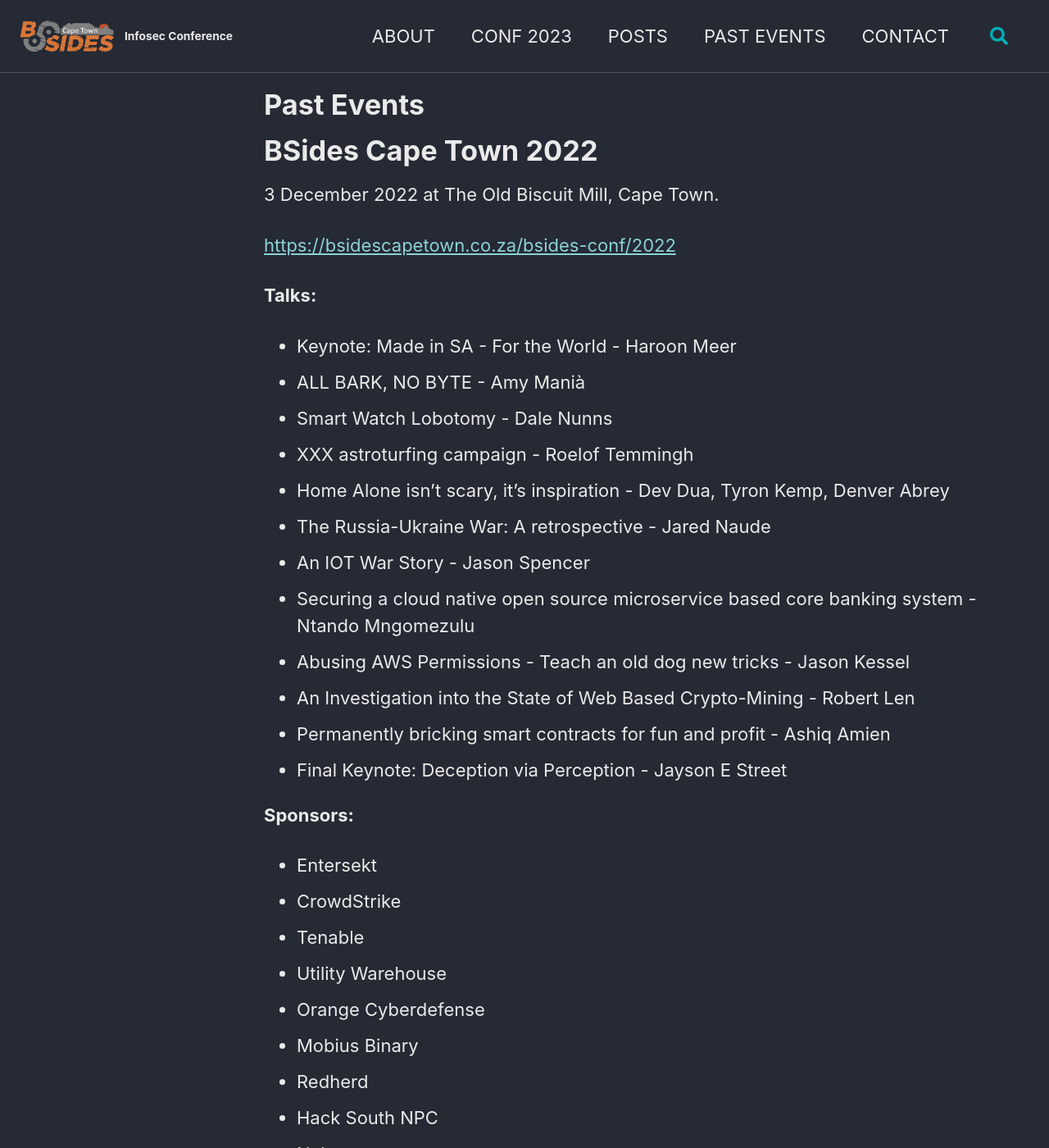
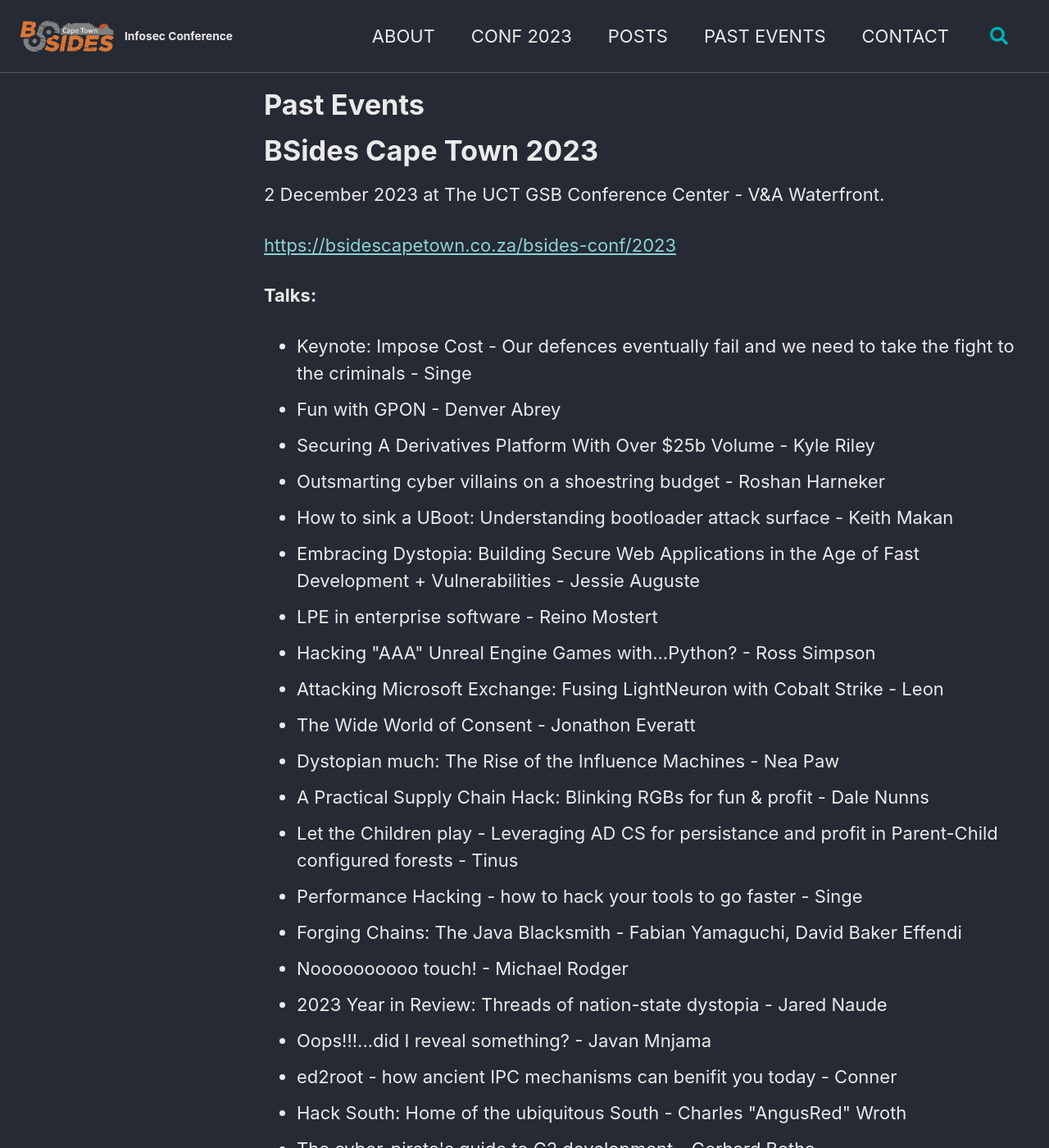
Before and after one commit to bsidescapetown/bsidescapetown.github.io, a Jekyll site: the page built from _pages/past_events.md, in a window 1280 px wide and 1400 px high. Shown: the whole window at 82% size. Built offline with Jekyll 4.4.1, drawn with Linux system fonts in a browser that asks for light colours; cached includes are drawn as plain includes; comment, search, counter and statistics services are not loaded; some of the changed text lies outside the part shown.

Commit message:
Update past_events.md

```diff
--- a/_pages/past_events.md
+++ b/_pages/past_events.md
@@ -7,6 +7,64 @@
 author_profile: false
 ---
 
+<h1>BSides Cape Town 2023</h1>
+<p>2 December 2023 at The UCT GSB Conference Center - V&A Waterfront.</p>
+<a href="https://bsidescapetown.co.za/bsides-conf/2023">https://bsidescapetown.co.za/bsides-conf/2023</a>
+<p><strong>Talks:</strong></p>
+<ul>
+<li>Keynote: Impose Cost - Our defences eventually fail and we need to take the fight to the criminals - Singe</li>
+<li>Fun with GPON - Denver Abrey</li>
+<li>Securing A Derivatives Platform With Over $25b Volume - Kyle Riley</li>
+<li>Outsmarting cyber villains on a shoestring budget - Roshan Harneker</li>
+<li>How to sink a UBoot: Understanding bootloader attack surface - Keith Makan</li>
+<li>Embracing Dystopia: Building Secure Web Applications in the Age of Fast Development + Vulnerabilities - Jessie Auguste</li>
+<li>LPE in enterprise software - Reino Mostert</li>
+<li>Hacking "AAA" Unreal Engine Games with...Python? - Ross Simpson</li>
+<li>Attacking Microsoft Exchange: Fusing LightNeuron with Cobalt Strike - Leon</li>
+<li>The Wide World of Consent - Jonathon Everatt</li>
+<li>Dystopian much: The Rise of the Influence Machines - Nea Paw</li>
+<li>A Practical Supply Chain Hack: Blinking RGBs for fun & profit - Dale Nunns</li>
+<li>Let the Children play - Leveraging AD CS for persistance and profit in Parent-Child configured forests - Tinus</li>
+<li>Performance Hacking - how to hack your tools to go faster - Singe</li>
+<li>Forging Chains: The Java Blacksmith - Fabian Yamaguchi, David Baker Effendi</li>
+<li>Noooooooooo touch! - Michael Rodger</li>
+<li>2023 Year in Review: Threads of nation-state dystopia - Jared Naude</li>
+<li>Oops!!!...did I reveal something? - Javan Mnjama</li>
+<li>ed2root - how ancient IPC mechanisms can benifit you today - Conner</li>
+<li>Hack South: Home of the ubiquitous South - Charles "AngusRed" Wroth</li>
+<li>The cyber-pirate's guide to C2 development - Gerhard Botha</li>
+</ul>
+<p><strong>Workshops:</strong></p>
+<ul>
+<li>API security workshop - Colin Domoney</li>
+<li>Avoiding the API security apocalypse - Colin Domoney</li>
+<li>Defender's Den: Building a Reproducible Environment to Verify Cyber Defense Skills - Mikhail</li>
+<li>Elastic Security Capture The Flag - Marvin Ngoma</li>
+</ul>
+<p><strong>Sponsors:</strong></p>
+<ul>
+<li>Obscure</li>
+<li>Nclose</li>
+<li>Orange Cyberdefense</li>
+<li>Tenabe</li>
+<li>Cybereason</li>
+<li>Altered Security</li>
+<li>OffSec</li>
+<li> MWR Cybersec</li>
+<li>RiskX</li>
+<li>Keith Makan Security Consultancy</li>
+<li>KnowBe4</li>
+<li>Cyberlinx</li>
+<li>Mobius Binary</li>
+<li>Trend Micro</li>
+<li>Solve Solutions</li>
+<li>Vectra</li>
+<li>Hack South NPC</li>
+<li>Bitcrack Cyber Security</li>
+</ul>
+<hr />
+
+==============================================
 <h1>BSides Cape Town 2022</h1>
 <p>3 December 2022 at The Old Biscuit Mill, Cape Town.</p>
 <a href="https://bsidescapetown.co.za/bsides-conf/2022">https://bsidescapetown.co.za/bsides-conf/2022</a>
```
